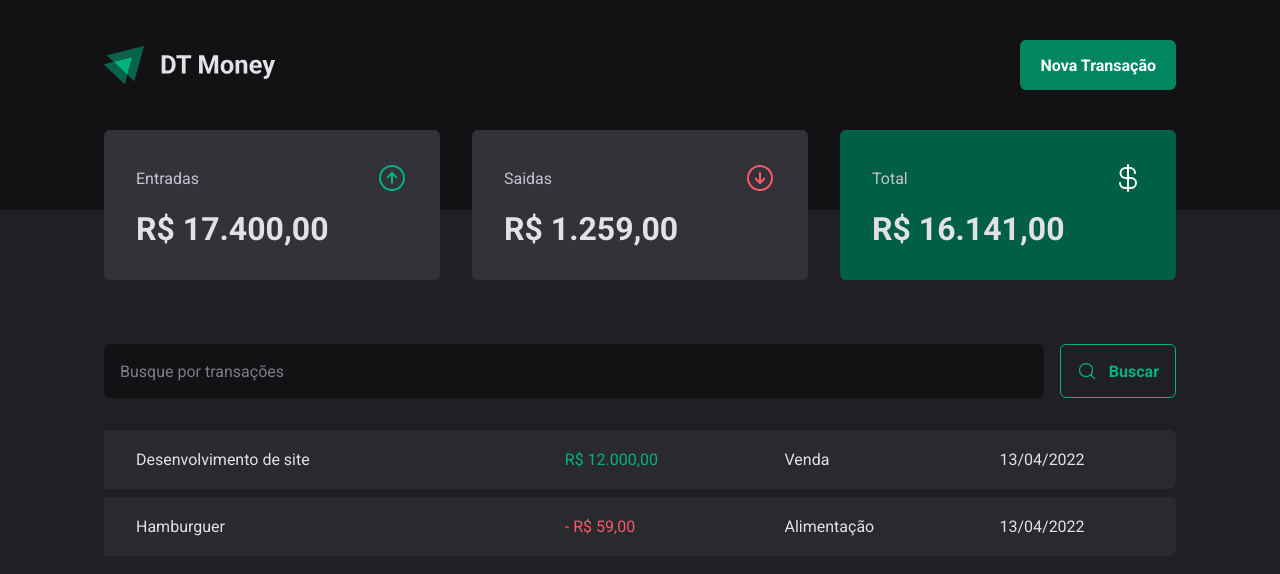
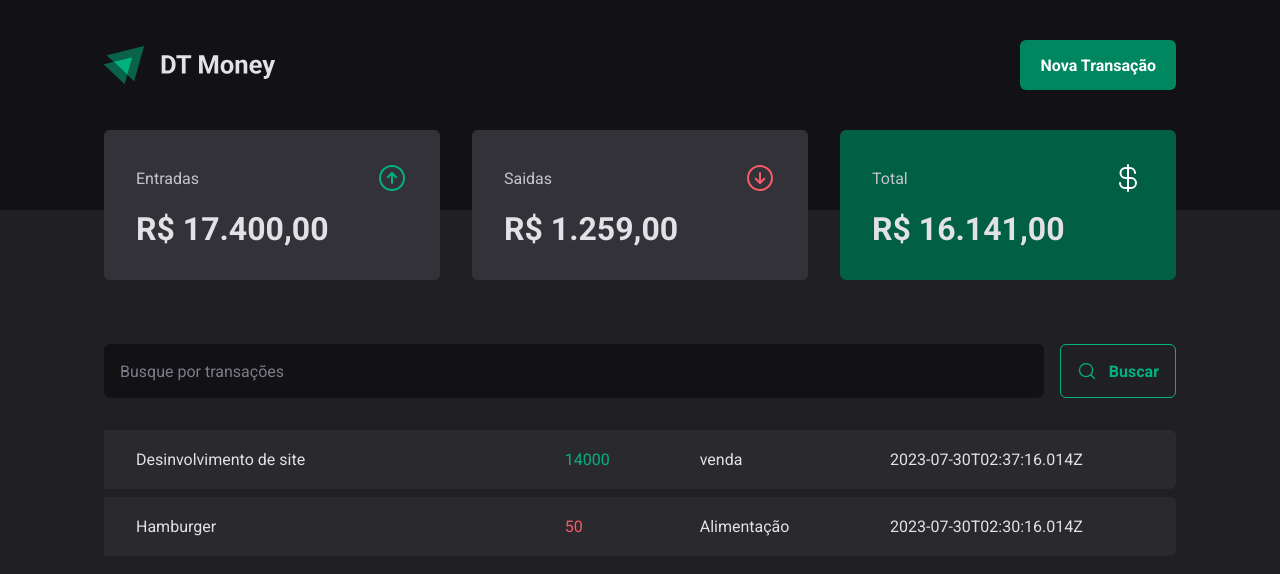
Before and after one commit to GabrielGCJ/p-03-react-js-rocketseat-dt-money, a React (Vite) app: page / in a window 1280 px wide. Shown: the top 574 px of the page. Built offline with nearby package versions, Linux system fonts and the light colour scheme; data requests are answered from the project's data file.

Commit message:
feature/add-HTTP-request

```diff
--- a/src/pages/Transactions/Transactions.tsx
+++ b/src/pages/Transactions/Transactions.tsx
@@ -1,47 +1,63 @@
-import { Header } from "../../components/Header/Header"
-import { Summary } from "../../components/Summary/Summary"
-import { SearchForm } from "./components/SearchForm/SearchForm"
-import { PriceHighLigth, TransactionsContainer, TransactionsTable } from "./styles"
+import { useEffect, useState } from "react";
+import { Header } from "../../components/Header/Header";
+import { Summary } from "../../components/Summary/Summary";
+import { SearchForm } from "./components/SearchForm/SearchForm";
+import {
+  PriceHighLigth,
+  TransactionsContainer,
+  TransactionsTable,
+} from "./styles";
 
-export const Transactions = ( ) => {
-    return(
+interface Transaction {
+  id: number;
+  description: string;
+  type: "income" | "outcome";
+  category: string;
+  price: number;
+  createdAt: string;
+}
+
+export const Transactions = () => {
+  const [transactions, setTransactions] = useState<Transaction[]>([]);
+
+  const loadTransactions = async () => {
+    const response = await fetch("http://localhost:3000/transactions");
+    const data = await response.json();
+
+    console.log(data);
+    setTransactions(data);
+  };
+
+  useEffect(() => {
+    loadTransactions();
+  }, []);
+
+  return (
     <div>
-            <Header/>
-            <Summary/>
-
-
+      <Header />
+      <Summary />
 
       <TransactionsContainer>
-            <SearchForm/>
+        <SearchForm />
         <TransactionsTable>
-
           <tbody>
-
-                    <tr>
-                        <td width="40%">Desenvolvimento de site</td>
+            {transactions.map((transaction) => {
+              return (
+                <tr key={transaction.id}>
+                  <td width="40%">{transaction.description}</td>
                   <td>
-                                <PriceHighLigth variant="income">
-                                    R$ 12.000,00
+                    <PriceHighLigth variant={transaction.type}>
+                      {transaction.price}
                     </PriceHighLigth>
                   </td>
-                        <td>Venda</td>
-                        <td>13/04/2022</td>
+                  <td>{transaction.category}</td>
+                  <td>{transaction.createdAt}</td>
                 </tr>
-
-                    <tr>
-                        <td width="40%">Hamburguer</td>
-                            <td>
-                                <PriceHighLigth variant="outcome">
-                                    - R$ 59,00
-                                </PriceHighLigth>
-                            </td>
-                        <td>Alimentação</td>
-                        <td>13/04/2022</td>
-                    </tr>
-
+              );
+            })}
           </tbody>
         </TransactionsTable>
       </TransactionsContainer>
     </div>
-    )
-}
+  );
+};
```
Lines whose indentation alone changed are shown as unchanged.
